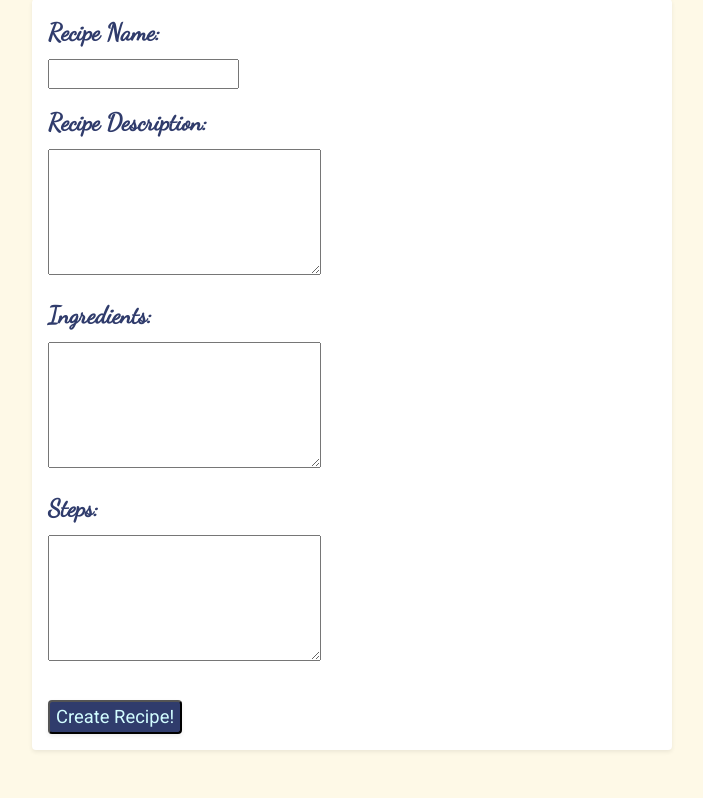
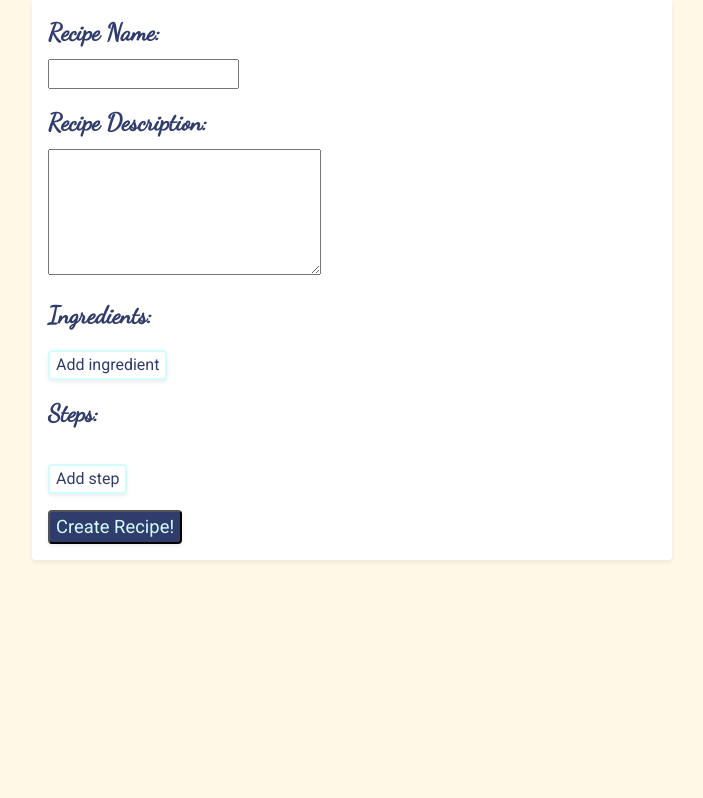
Before and after one commit to JennyWauer/foodie_favs, a Django app: template foodie_app/templates/new_recipe.html in a window 1280 px wide. Shown: the part 129-927 px from the top of the page, without its empty margins (288-991 px from the left). After the commit the page ends 690 px from the top, so only its background shows below. Run offline with Django 3.2, Linux system fonts and the light colour scheme; the template is opened without the code that fills it, so the values that code supplies are empty; parts of the project's set-up code (start-up, migrations or seed data) failed here and were passed over; some libraries are stand-ins or nearby versions.

Commit message:
update form for ingredient

```diff
--- a/foodie_app/templates/new_recipe.html
+++ b/foodie_app/templates/new_recipe.html
@@ -37,17 +37,16 @@
                 <br>
                 <textarea name="desc" id="desc" cols="30" rows="5"></textarea>
             </div>
-            <div class="form-group">
-                <label class="label" for="ingredients">Ingredients:</label>
-                <br>
-                <textarea name="ingredients" id="ingredients" cols="30" rows="5"></textarea>
+            <p class="label">Ingredients:</p>
+            <div class="mb-3 w-100" id="ingredients">
             </div>
-            <div class="form-group">
-                <label class="label" for="steps">Steps:</label>
-                <br>
-                <textarea name="steps" id="steps" cols="30" rows="5"></textarea>
+            <button class="mb-3 rounded shadow-sm bg-white" type="button" id="addIngredient">Add ingredient</button>
+            <p class="label">Steps:</p>
+            <div id="steps">
             </div>
-            <input type="hidden" name="user_id" value="{{user.id}}" id="user_id">
+            <button class="mt-3 rounded shadow-sm bg-white" type="button" id="addStep">Add step</button>
+            <br>
+            <input type="hidden" name="user_id" value="{{user.id}}" id="user">
             <input class="mt-3 submit rounded shadow-sm" type="submit" name="submit" id="submit" value="Create Recipe!">
         </form>
     </div>
```
